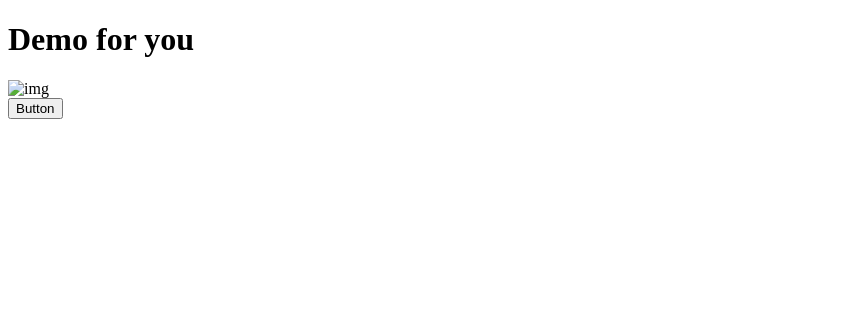
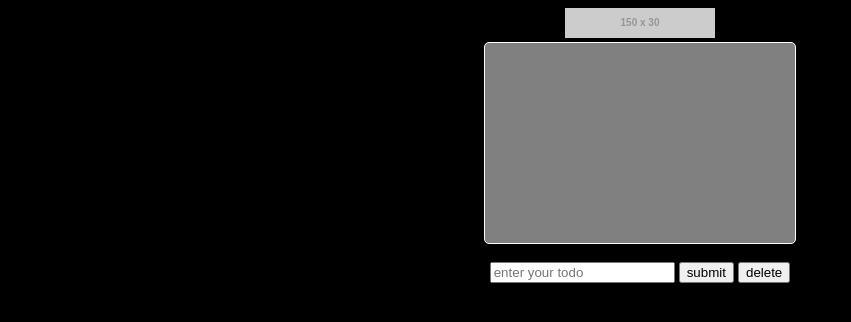
Before and after one commit to Subhajit2007/Demo, a plain HTML site: page index.html in a window 1280 px wide. Shown: the whole page, without its empty margins (0-851 px from the left). Drawn offline with Linux system fonts and the light colour scheme; placeholder pictures from the web are drawn by us.

Commit message:
update index.html

```diff
--- a/index.html
+++ b/index.html
@@ -2,21 +2,93 @@
 <html>
 <head>
     <meta http-equiv="content-type" content="text/html; charset=utf-8" />
-        <title>Demo</title>
+    <title>Todo list</title>
     <meta name="viewport" content="width=device-width, initial-scale=1.0">
+    <style>
+       body{
+           background-color: black;
+           text-align: center;
+       }
+        div{
+            height: 200px;
+            width: 300px;
+            color: white;
+            background-color: gray;
+            border: 1px solid white;
+            border-radius:5px;
+            padding-left: 10px;
+            font-size: .50em;
+
+            overflow: auto;
+            margin: 0 auto;
+
+        }
+        .texts{
+
+            display: flex;
+            left: 40px;
+        }
+        input:focus{
+            outline: 0;
+        }
+        img{
+            color: white;
+
+        }
+    </style>
 </head>
-    <body>
-        <h1>Demo for you</h1>
-        <div>
-            <img/>
+<body onload="loadfunc()">
+            <img src="https://placehold.co/150x30/black/white?text=Todo+List" alt="Todo List"/>
+    <div id="textAria">
+
+        <h1 id="loading">Loading...</h1>
     </div>
-        <button>Button</button>
+    <br />
+    <input type="text" id="sendTxt" placeholder="enter your todo" />
+    <button type="submit" id="sendBtn">submit</button>
+    <button id="removeBtn">delete</button>
+
+
     <script>
-            let btn = document.querySelector("button")
-            let div = document.querySelector("div")
-            let img = document.querySelector("img")
-            img.src = "img"
-            img.alt = "img"
+
+        let sendTxt = document.querySelector("#sendTxt")
+        let btn = document.querySelector("#sendBtn")
+        let rbtn = document.querySelector("#removeBtn")
+        let div = document.querySelector("#textAria")
+        let loading = document.querySelector("#loading")
+        let h1 = document.querySelector(".texts")
+        btn.addEventListener("click", showTodo);
+        function showTodo(){
+            if( sendTxt.value == ""){
+                alert("enter your todo tusk")
+            }
+            else{
+
+                let h1 = document.createElement("h1")
+                h1.setAttribute("class","texts")
+                h1.textContent = "• "+sendTxt.value
+                div.appendChild(h1)
+                sendTxt.value = ""
+
+                localStorage.setItem("data",div.innerHTML)
+
+            }
+
+        }
+
+       function loadfunc(){
+           div.innerHTML = localStorage.getItem("data")
+
+
+
+
+       }
+       rbtn.addEventListener("click",deleteTodo)
+       function deleteTodo(){
+           div.innerText = ""
+           localStorage.clear()
+       }
+
 
     </script>
 </body>
```
Lines whose indentation alone changed are shown as unchanged.
